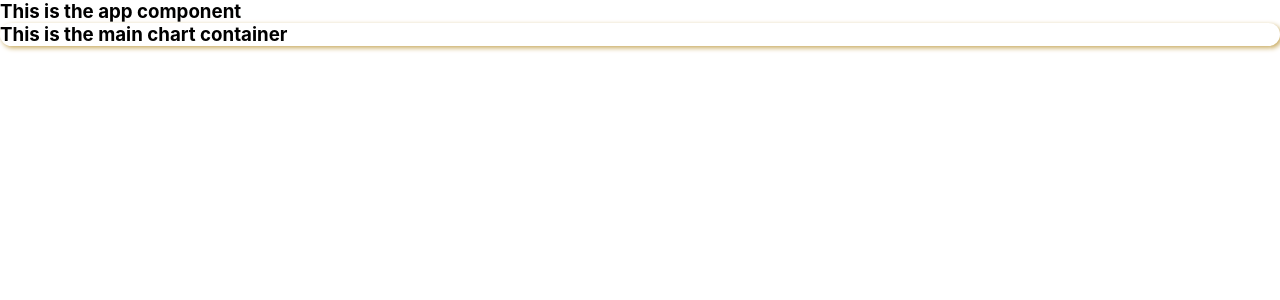
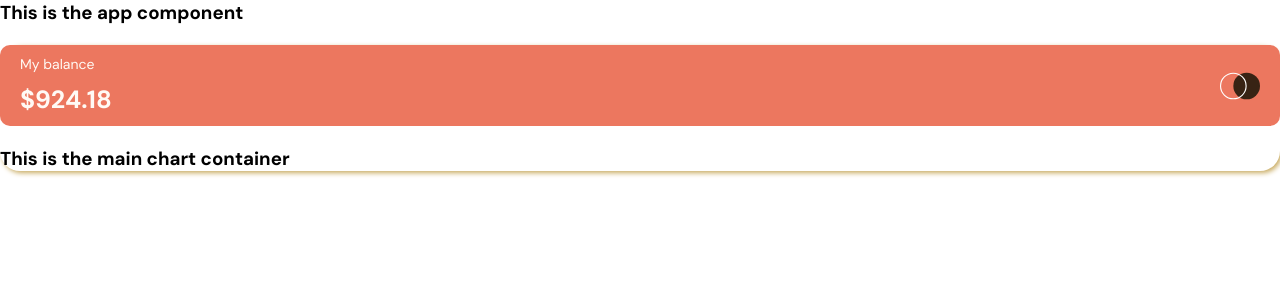
Before and after one commit to SageKyle/expenses-chart-component, a React (Create React App) app: page / in a window 1280 px wide. Shown: the top 300 px of the page. Built offline with nearby package versions, Linux system fonts and the light colour scheme.

Commit message:
added a balance component

```diff
--- /dev/null
+++ b/src/components/Balance.jsx
@@ -0,0 +1,15 @@
+// styles/ images
+import Logo from '../assets/images/logo.svg';
+import './Balance.scss';
+
+export const Balance = ({ balance }) => {
+	return (
+		<section className="balance">
+			<div className="balance__content">
+				<h4 className="balance__content--title">My balance</h4>
+				<h2 className="balance__content--number">${balance}</h2>
+			</div>
+			<img src={Logo} alt="logo" className="balance__logo" />
+		</section>
+	);
+};
--- /dev/null
+++ b/src/components/Balance.scss
@@ -0,0 +1,34 @@
+@import '../index';
+
+.balance {
+	display: flex;
+	justify-content: space-between;
+	align-items: center;
+	background-color: $soft-red;
+	color: $very-pale-orange;
+	padding: 1rem 2rem;
+	border-radius: 1rem;
+	margin-block: 2rem;
+
+	&__content {
+		display: flex;
+		flex-direction: column;
+		justify-content: space-between;
+
+		&--title {
+			font-size: 1.4rem;
+			font-weight: 400;
+			margin-bottom: 1rem;
+		}
+
+		&--number {
+			font-size: 2.5rem;
+			font-weight: 700;
+		}
+	}
+
+	&__logo {
+		height: 4rem;
+		aspect-ratio: 1/1;
+	}
+}
--- a/src/components/Charts.jsx
+++ b/src/components/Charts.jsx
@@ -1,9 +1,14 @@
+import { Balance } from './Balance';
+
 // styles
 import './Charts.scss';
+
+const balance = 924.18;
 
 export const Charts = () => {
 	return (
 		<div className="chart">
+			<Balance balance={balance} />
 			<h3>This is the main chart container</h3>
 		</div>
 	);
--- a/src/index.scss
+++ b/src/index.scss
@@ -1,3 +1,5 @@
+@import url('https://fonts.googleapis.com/css2?family=DM+Sans:wght@400;700&display=swap');
+
 // Base settings
 html {
 	font-size: 62.5%;
@@ -8,7 +10,8 @@ body {
 	overflow-x: hidden;
 	box-sizing: border-box;
 	margin: 0;
-	font-family: -apple-system, BlinkMacSystemFont, 'Roboto', 'Oxygen', sans-serif;
+	font-family: 'DM Sans', sans-serif;
+	font-weight: 400;
 	-webkit-font-smoothing: antialiased;
 	-moz-osx-font-smoothing: grayscale;
 }
@@ -17,6 +20,21 @@ body {
 h1,
 h2,
 h3,
+h4,
+h5,
 p {
 	margin: 0;
 }
+
+// variables/colors
+// ### Primary
+
+$soft-red: hsl(10, 79%, 65%);
+$cyan: hsl(186, 34%, 60%);
+
+// ### Neutral
+
+$dark-brown: hsl(25, 47%, 15%);
+$medium-brown: hsl(28, 10%, 53%);
+$cream: hsl(27, 66%, 92%);
+$very-pale-orange: hsl(33, 100%, 98%);
```
Also changed, not shown: 1 other file (tests, documents, lock files or other folders).
